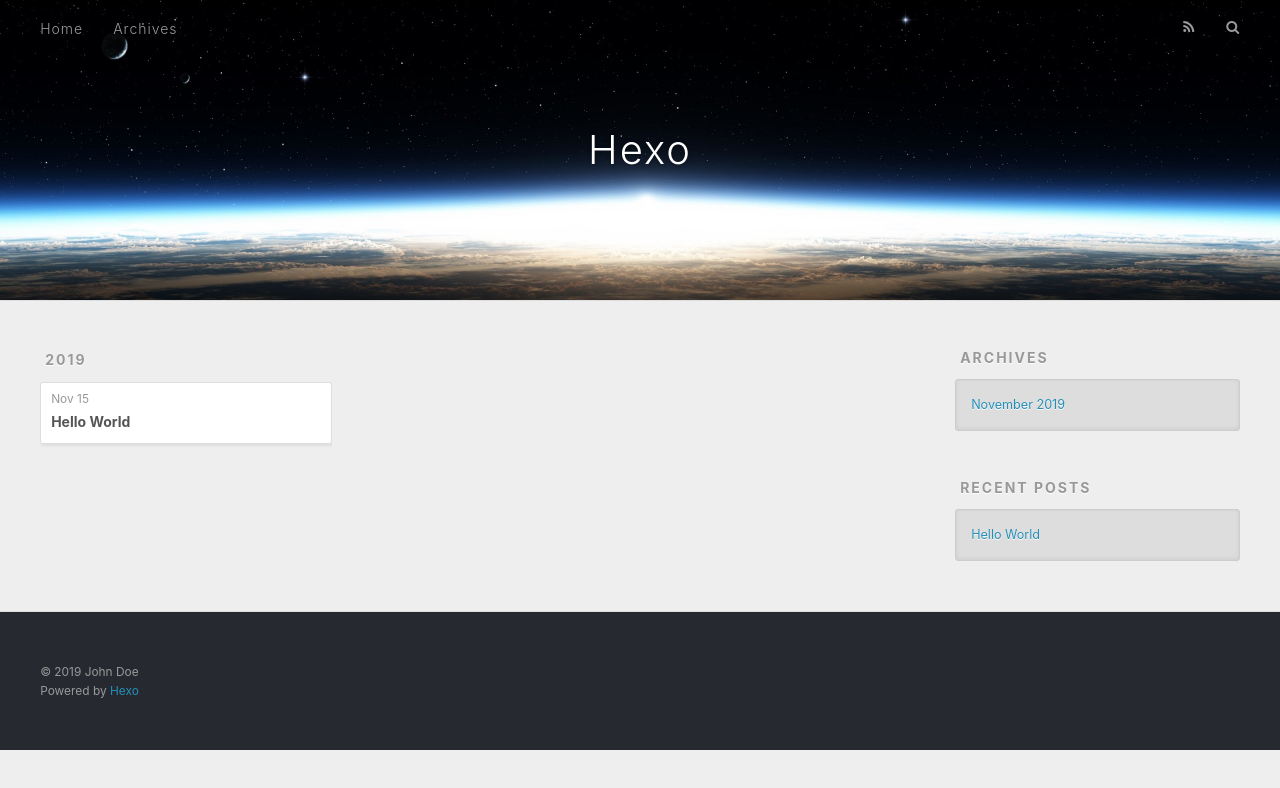
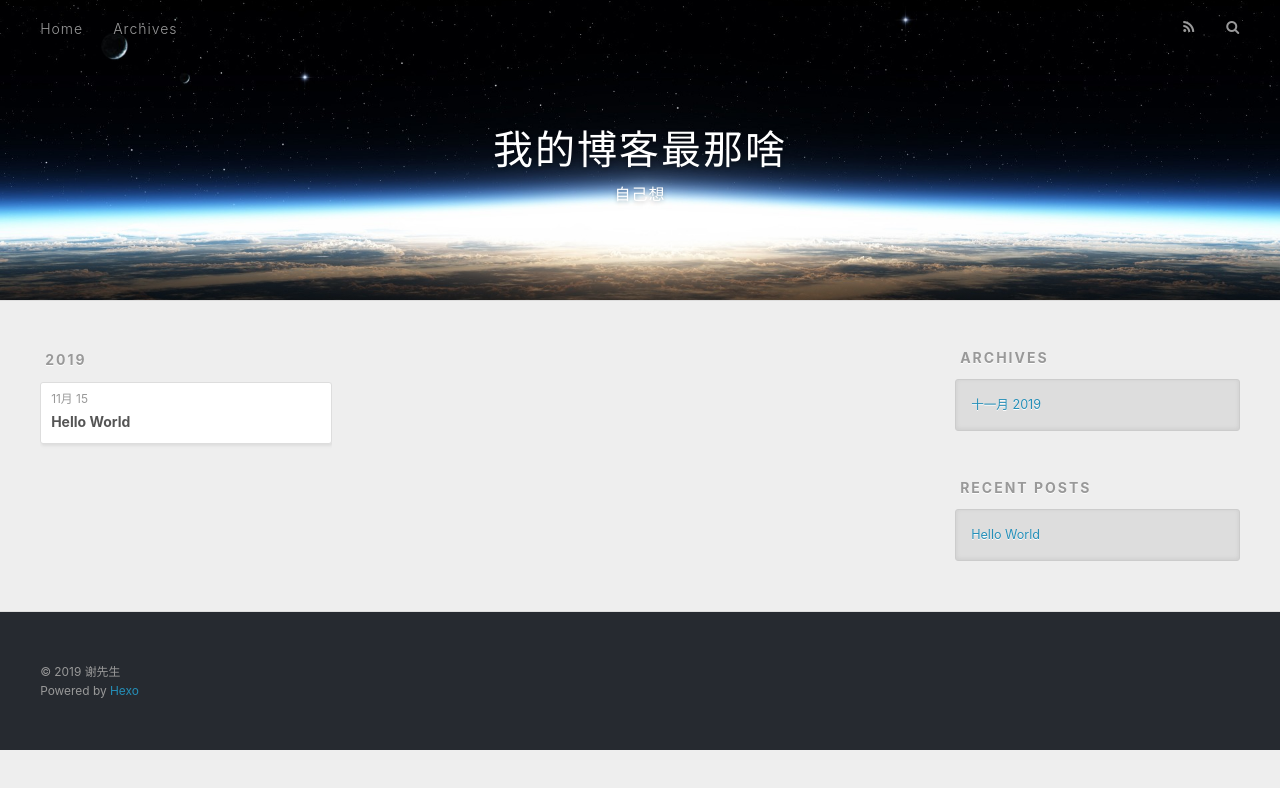
Before and after one commit to BehindBoss/BehindBoss.github.io, a plain HTML site: page archives/2019/11/index.html in a window 1280 px wide. Drawn offline with nearby package versions, Linux system fonts and the light colour scheme.

Commit message:
Site updated: 2019-11-15 15:26:18

```diff
--- a/archives/2019/11/index.html
+++ b/archives/2019/11/index.html
@@ -5,16 +5,18 @@
 
 
 
-  <title>Archives: 2019/11 | Hexo</title>
+  <title>Archives: 2019/11 | 我的博客最那啥</title>
   <meta name="viewport" content="width=device-width, initial-scale=1, maximum-scale=1">
-  <meta property="og:type" content="website">
-<meta property="og:title" content="Hexo">
+  <meta name="description" content="其实就是一些前端技术笔记">
+<meta property="og:type" content="website">
+<meta property="og:title" content="我的博客最那啥">
 <meta property="og:url" content="http:&#x2F;&#x2F;yoursite.com&#x2F;archives&#x2F;2019&#x2F;11&#x2F;index.html">
-<meta property="og:site_name" content="Hexo">
-<meta property="og:locale" content="en">
+<meta property="og:site_name" content="我的博客最那啥">
+<meta property="og:description" content="其实就是一些前端技术笔记">
+<meta property="og:locale" content="zh_cn">
 <meta name="twitter:card" content="summary">
 
-    <link rel="alternate" href="/atom.xml" title="Hexo" type="application/atom+xml">
+    <link rel="alternate" href="/atom.xml" title="我的博客最那啥" type="application/atom+xml">
 
 
     <link rel="icon" href="/favicon.png">
@@ -33,8 +35,12 @@
   <div id="header-outer" class="outer">
     <div id="header-title" class="inner">
       <h1 id="logo-wrap">
-        <a href="/" id="logo">Hexo</a>
+        <a href="/" id="logo">我的博客最那啥</a>
       </h1>
+
+        <h2 id="subtitle-wrap">
+          <a href="/" id="subtitle">自己想</a>
+        </h2>
 
     </div>
     <div id="header-inner" class="inner">
@@ -76,7 +82,7 @@
   <div class="archive-article-inner">
     <header class="archive-article-header">
       <a href="/2019/11/15/hello-world/" class="archive-article-date">
-  <time datetime="2019-11-15T07:07:46.726Z" itemprop="datePublished">Nov 15</time>
+  <time datetime="2019-11-15T07:07:46.726Z" itemprop="datePublished">11月 15</time>
 </a>
 
 
@@ -110,7 +116,7 @@
   <div class="widget-wrap">
     <h3 class="widget-title">Archives</h3>
     <div class="widget">
-      <ul class="archive-list"><li class="archive-list-item"><a class="archive-list-link" href="/archives/2019/11/">November 2019</a></li></ul>
+      <ul class="archive-list"><li class="archive-list-item"><a class="archive-list-link" href="/archives/2019/11/">十一月 2019</a></li></ul>
     </div>
   </div>
 
@@ -138,7 +144,7 @@
 
   <div class="outer">
     <div id="footer-info" class="inner">
-      &copy; 2019 John Doe<br>
+      &copy; 2019 谢先生<br>
       Powered by <a href="http://hexo.io/" target="_blank">Hexo</a>
     </div>
   </div>
```
Also changed, not shown: 2019/11/15/hello-world/index.html (+12 -8 lines), archives/2019/index.html (+16 -10 lines), archives/index.html (+16 -10 lines), index.html (+16 -10 lines).
